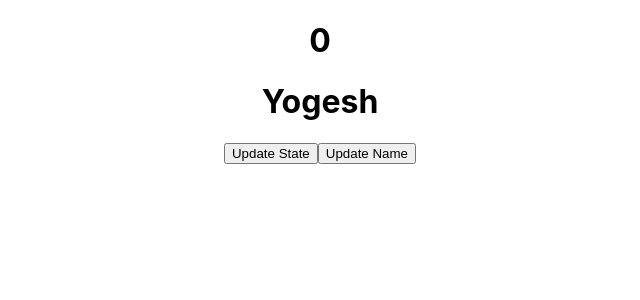
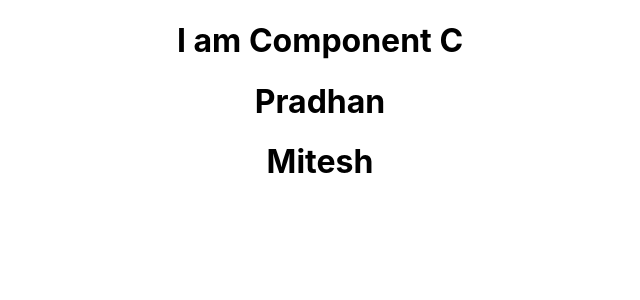
Before and after one commit to yogeshkumarpatil/new-app, a React (Create React App) app: page / in a window 1280 px wide. Shown: the top 300 px of the page, without its empty margins (320-960 px from the left). Built offline with nearby package versions, Linux system fonts and the light colour scheme.

Commit message:
UseContext complete

```diff
--- a/src/App.js
+++ b/src/App.js
@@ -1,18 +1,22 @@
+import {createContext, useState} from "react";
+import "./App.css";
+import CompA from "./CompA";
 
-
-import "./App.css";
-
-import FunctionEffect from './FunctionEffect';
+export const NameContext = createContext();
+export const ChannelYogesh = createContext();
 
 function App() {
-
-  return (
-    <div classNmae='App'>
-    <FunctionEffect />
-      {/* <ClassState /> */}
-    </div>
-  );
+  const [name, setName ] = useState('Pradhan')
+    return (
+        <div classNmae="App">
+         <NameContext.Provider value={name}>
+            {/* <NameContext.Provider value={'Yogesh'}> */}
+            <ChannelYogesh.Provider value="Mitesh">
+              <CompA />
+            </ChannelYogesh.Provider>
+            </NameContext.Provider>
+        </div>
+    );
 }
 
-
 export default App;
--- /dev/null
+++ b/src/CompA.js
@@ -0,0 +1,12 @@
+import React from 'react'
+import CompB from './CompB'
+
+function CompA() {
+  return (
+    <div>
+      <CompB />
+    </div>
+  )
+}
+
+export default CompA
--- /dev/null
+++ b/src/CompB.js
@@ -0,0 +1,12 @@
+import React from 'react'
+import CompC from './CompC'
+
+function CompB() {
+  return (
+    <div>
+      <CompC />
+    </div>
+  )
+}
+
+export default CompB
--- /dev/null
+++ b/src/CompC.js
@@ -0,0 +1,19 @@
+import React, { useContext } from 'react'
+import { NameContext } from './App'
+import { ChannelYogesh } from './App'
+
+
+function CompC() {
+    const myName = useContext(NameContext)
+    const myYogesh = useContext(ChannelYogesh)
+
+  return (
+    <div>
+      <h1>I am Component C</h1>
+      <h1>{myName}</h1>
+      <h1>{myYogesh}</h1>
+    </div>
+  )
+}
+
+export default CompC
```
